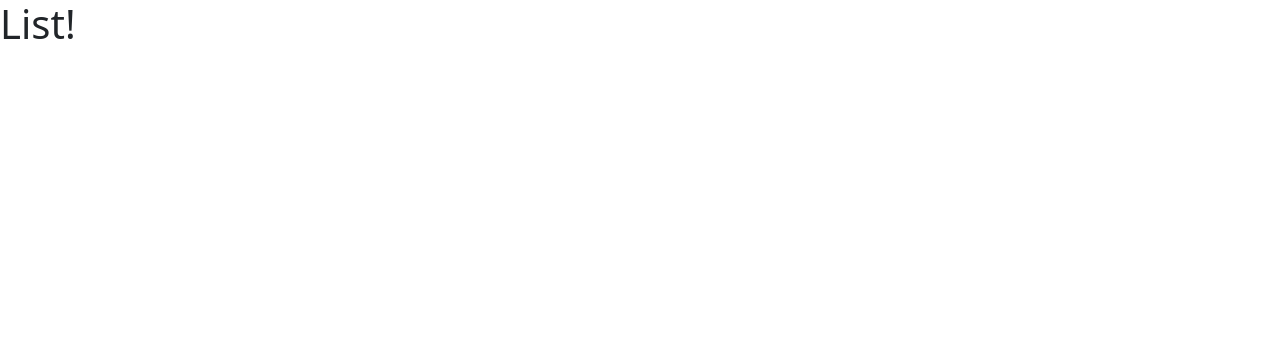
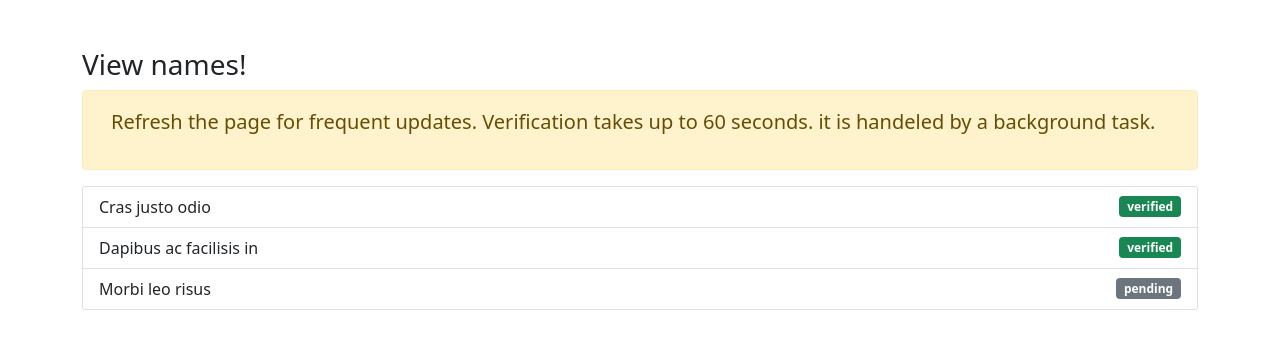
Before and after one commit to divinejoshua/blank-django, a Django app: page /list/ in a window 1280 px wide. Before the commit the part shown is almost empty. Shown: the top 349 px of the page. Run offline with Django 4.2, Linux system fonts and the light colour scheme.

Commit message:
updated the list page

```diff
--- a/crudapp/urls.py
+++ b/crudapp/urls.py
@@ -1,5 +1,9 @@
 from django.urls import path
 from . import views
+
+# Url namespace
+app_name = 'crudapp'
+
 urlpatterns = [
     path('', views.AddHomeView.as_view(), name='addItem'),
     path('list/', views.ListItems.as_view(), name='listItem'),
--- a/templates/list.html
+++ b/templates/list.html
@@ -11,17 +11,36 @@
     <title>Hello, world!</title>
   </head>
   <body>
-    <h1>List!</h1>
 
-    <!-- Optional JavaScript; choose one of the two! -->
+    <div class="container mt-5">
+        <h3>View names!</h3>
 
-    <!-- Option 1: Bootstrap Bundle with Popper -->
+            <div class="alert alert-warning" role="alert">
+                <div class="container">
+                <p class="lead">Refresh the page for frequent updates. Verification takes up to 60 seconds. it is handeled by a background task.</p>
+                </div>
+            </div>
+
+
+            <ul class="list-group">
+                <li class="list-group-item d-flex justify-content-between align-items-center">
+                Cras justo odio
+                <span class="badge badge-danger bg-success">verified</span>
+                </li>
+                <li class="list-group-item d-flex justify-content-between align-items-center">
+                Dapibus ac facilisis in
+                <span class="badge badge-danger bg-success">verified</span>
+                </li>
+                <li class="list-group-item d-flex justify-content-between align-items-center">
+                Morbi leo risus
+                <span class="badge badge-danger bg-secondary">pending</span>
+            </li>
+        </ul>
+    </div>
+
+
+
+
     <script src="https://cdn.jsdelivr.net/npm/bootstrap@5.1.3/dist/js/bootstrap.bundle.min.js" integrity="sha384-ka7Sk0Gln4gmtz2MlQnikT1wXgYsOg+OMhuP+IlRH9sENBO0LRn5q+8nbTov4+1p" crossorigin="anonymous"></script>
-
-    <!-- Option 2: Separate Popper and Bootstrap JS -->
-    <!--
-    <script src="https://cdn.jsdelivr.net/npm/@popperjs/core@2.10.2/dist/umd/popper.min.js" integrity="sha384-7+zCNj/IqJ95wo16oMtfsKbZ9ccEh31eOz1HGyDuCQ6wgnyJNSYdrPa03rtR1zdB" crossorigin="anonymous"></script>
-    <script src="https://cdn.jsdelivr.net/npm/bootstrap@5.1.3/dist/js/bootstrap.min.js" integrity="sha384-QJHtvGhmr9XOIpI6YVutG+2QOK9T+ZnN4kzFN1RtK3zEFEIsxhlmWl5/YESvpZ13" crossorigin="anonymous"></script>
-    -->
   </body>
 </html>
```
Also changed, not shown: templates/index.html (+6 -9 lines).
